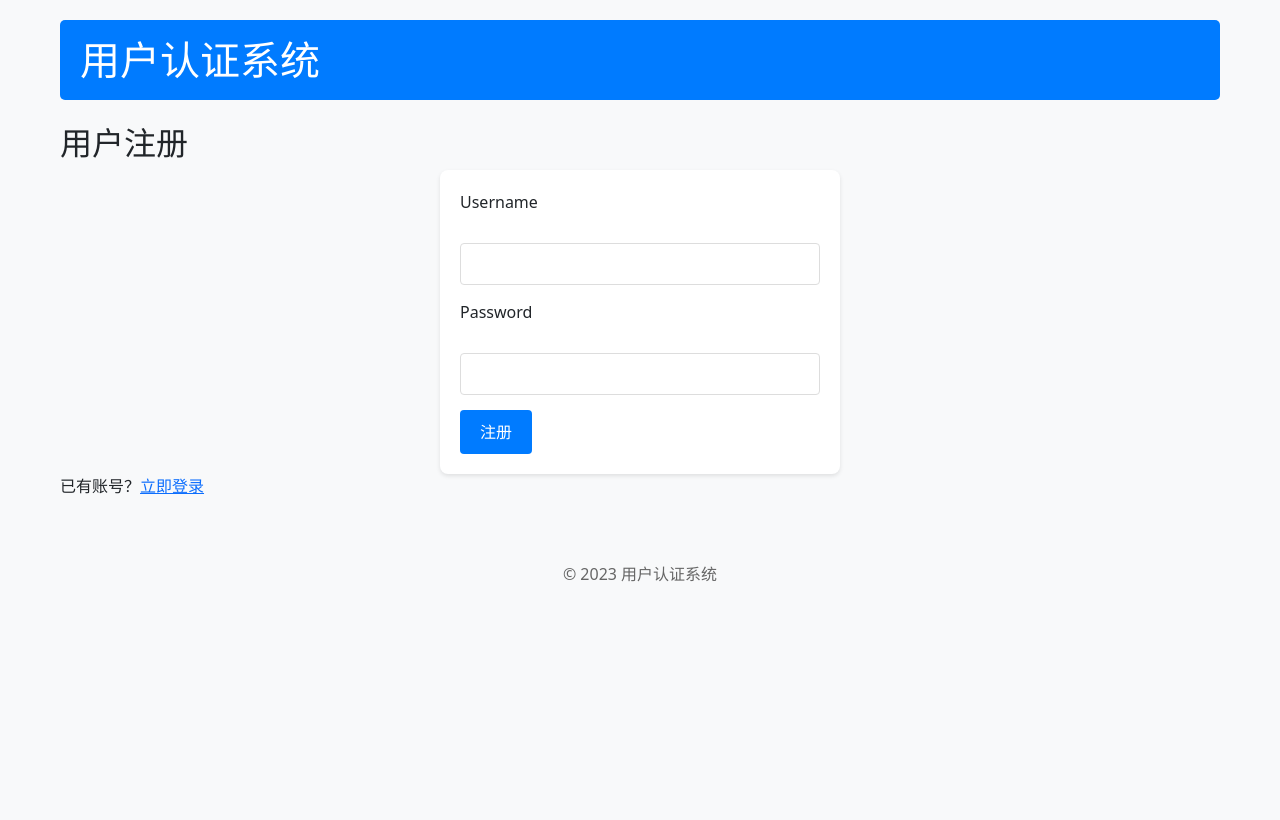
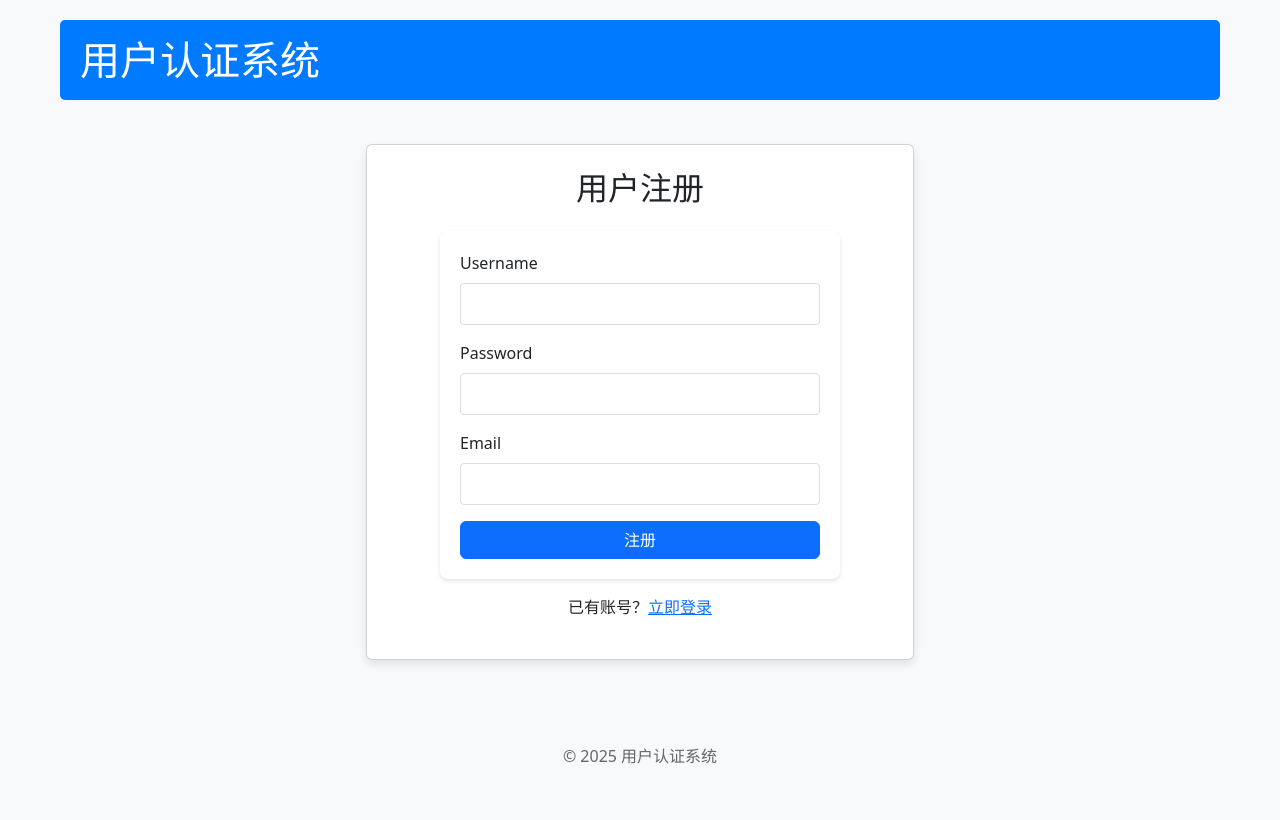
Before and after one commit to zhoulingjie/rushi_login, a Flask app: page /register in a window 1280 px wide. Before the commit the page ends 582 px from the top, so only its background shows below. Run offline with Flask 2, Linux system fonts and the light colour scheme.

Commit message:
优化提示

```diff
--- a/app/auth/forms.py
+++ b/app/auth/forms.py
@@ -1,6 +1,6 @@
 from flask_wtf import FlaskForm
 from wtforms import StringField, PasswordField, SubmitField
-from wtforms.validators import DataRequired
+from wtforms.validators import DataRequired, Email
 
 class LoginForm(FlaskForm):
     username = StringField('Username', validators=[DataRequired()])
@@ -10,4 +10,5 @@ class LoginForm(FlaskForm):
 class RegistrationForm(FlaskForm):
     username = StringField('Username', validators=[DataRequired()])
     password = PasswordField('Password', validators=[DataRequired()])
+    email = StringField('Email', validators=[DataRequired(), Email()])
     submit = SubmitField('Register')
--- a/app/auth/routes.py
+++ b/app/auth/routes.py
@@ -1,9 +1,10 @@
 # rushi_login/app/auth/routes.py
-from flask import render_template, redirect, url_for, flash, request, jsonify
+from flask import render_template, redirect, url_for, flash, request, jsonify, current_app
 from flask_login import login_user, logout_user, current_user
 from app.models import User
 from .forms import LoginForm, RegistrationForm  # 新增表单类
 from . import bp  # 导入蓝图对象
+from app.extensions import db, init_cache  # 导入 db 实例,Redis 初始化函数
 
 @bp.route('/login', methods=['GET', 'POST'])
 def login():
@@ -11,25 +12,57 @@ def login():
         return redirect(url_for('auth.welcome'))
 
     form = LoginForm()
+    redis_client = init_cache(current_app)  # 获取 Redis 客户端
+
+    # 获取用户 IP 地址
+    user_ip = request.remote_addr
+
+    # 检查登录尝试次数
+    login_attempts_key = f'login_attempts:{user_ip}'
+    login_attempts = redis_client.get(login_attempts_key)
+
+    if login_attempts is not None and int(login_attempts) >= 5:
+        flash('登录失败次数过多，请 5 分钟后再试')
+        return render_template('login.html', form=form)
+
     if form.validate_on_submit():
         user = User.query.filter_by(username=form.username.data).first()
         if user and user.verify_password(form.password.data):
             login_user(user)
+            # 登录成功，清除登录尝试次数
+            redis_client.delete(login_attempts_key)
             return redirect(url_for('auth.welcome'))
-        flash('用户名或密码错误')
+        else:
+            # 登录失败，增加登录尝试次数
+            redis_client.incr(login_attempts_key)
+            # 设置过期时间为 5 分钟
+            redis_client.expire(login_attempts_key, 300)
+            flash('用户名或密码错误')
+
     return render_template('login.html', form=form)
 
 @bp.route('/register', methods=['GET','POST'])
 def register():
 
     if request.method == 'POST':
-        data = request.get_json()
-        print(f'data:{data}')
-        user = User(username=data['username'])
-        user.set_password(data['password'])
-        db.session.add(user)
-        db.session.commit()
-        return jsonify({"message": "User created"}), 201
+        username = request.form.get('username')
+        password = request.form.get('password')
+        email = request.form.get('email')
+
+        if username and password:
+            user = User(username=username)
+            user.set_password(password)
+            user.email = email
+            db.session.add(user)
+            db.session.commit()
+            # return jsonify({"message": "User created"}), 201
+            flash('成功注册用户')
+            return redirect(url_for('auth.login'))
+        else:
+            flash('用户名或密码或邮箱缺失')
+            form = RegistrationForm()
+            return render_template('register.html', form=form)
+            # return jsonify({"error": "用户名或密码或邮箱缺失"}), 400
     else:
         form = RegistrationForm()
         return render_template('register.html', form=form)
--- a/app/templates/base.html
+++ b/app/templates/base.html
@@ -36,7 +36,7 @@
         </main>
 
         <footer class="text-center mt-5 py-3">
-            <p>&copy; 2023 用户认证系统</p>
+            <p>&copy; 2025 用户认证系统</p>
         </footer>
     </div>
 
--- a/app/templates/register.html
+++ b/app/templates/register.html
@@ -2,18 +2,30 @@
 {% extends "base.html" %}
 
 {% block content %}
-<h2>用户注册</h2>
-<form method="POST">
-    {{ form.hidden_tag() }}
-    <div>
-        {{ form.username.label }}<br>
-        {{ form.username(size=32) }}
+<div class="container">
+    <div class="row justify-content-center">
+        <div class="col-md-6">
+            <div class="card p-4">
+                <h2 class="text-center mb-4">用户注册</h2>
+                <form method="POST">
+                    {{ form.hidden_tag() }}
+                    <div class="mb-3">
+                        {{ form.username.label(class="form-label") }}
+                        {{ form.username(size=32, class="form-control") }}
+                    </div>
+                    <div class="mb-3">
+                        {{ form.password.label(class="form-label") }}
+                        {{ form.password(size=32, class="form-control") }}
+                    </div>
+                    <div class="mb-3">
+                        {{ form.email.label(class="form-label") }}
+                        {{ form.email(size=32, class="form-control") }}
+                    </div>
+                    <button type="submit" class="btn btn-primary w-100">注册</button>
+                </form>
+                <p class="text-center mt-3">已有账号？<a href="{{ url_for('auth.login') }}">立即登录</a></p>
+            </div>
+        </div>
     </div>
-    <div>
-        {{ form.password.label }}<br>
-        {{ form.password(size=32) }}
-    </div>
-    <button type="submit">注册</button>
-</form>
-<p>已有账号？<a href="{{ url_for('auth.login') }}">立即登录</a></p>
+</div>
 {% endblock %}
```
Also changed, not shown: 1 other file.
